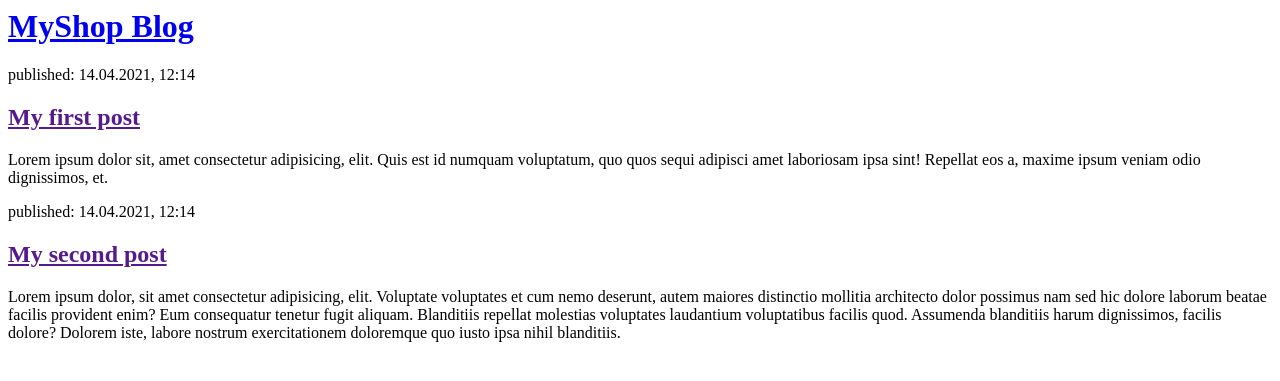
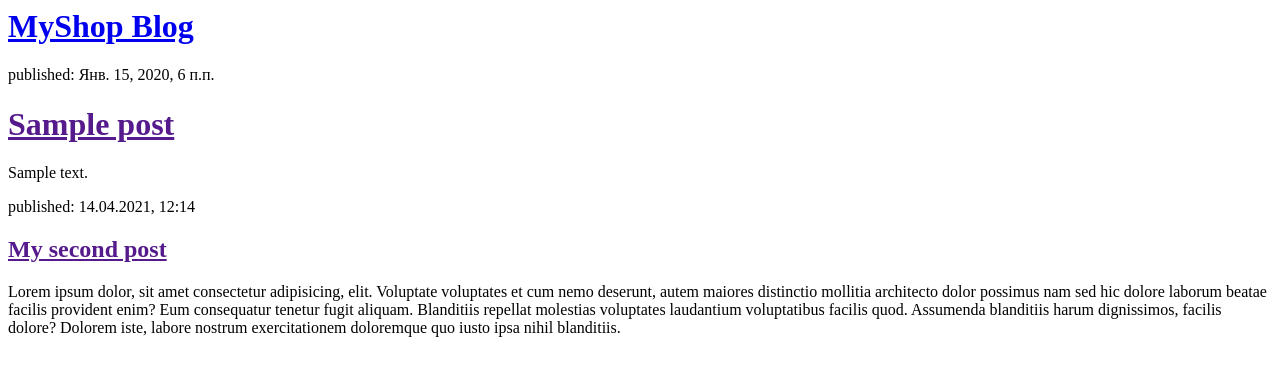
Before and after one commit to pioneerus38/my-first-blog, a Django app: page / in a window 1280 px wide. Shown: the top 381 px of the page. Run offline with Django 3.2, Linux system fonts and the light colour scheme; tables that the repository leaves empty hold one stand-in row (values such as "Sample post").

Commit message:
Modified templates to display posts from database

```diff
--- a/blog/templates/blog/post_list.html
+++ b/blog/templates/blog/post_list.html
@@ -7,11 +7,15 @@
             <h1><a href="/">MyShop Blog</a></h1>
         </div>
 
-        <div>
-            <p>published: 14.04.2021, 12:14</p>
-            <h2><a href="">My first post</a></h2>
-            <p>Lorem ipsum dolor sit, amet consectetur adipisicing, elit. Quis est id numquam voluptatum, quo quos sequi adipisci amet laboriosam ipsa sint! Repellat eos a, maxime ipsum veniam odio dignissimos, et.</p>
-        </div>
+        <!-- <div> -->
+        {% for post in posts %}
+            <div>
+                <p>published: {{ post.published_date }}</p>
+                <h1><a href="">{{ post.title }}</a></h1>
+                <p>{{ post.text|linebreaksbr }}</p>
+            </div>
+        {% endfor %}
+        <!-- </div> -->
 
         <div>
             <p>published: 14.04.2021, 12:14</p>
--- a/blog/views.py
+++ b/blog/views.py
@@ -1,5 +1,9 @@
 from django.shortcuts import render
+from django.utils import timezone
+from .models import Post
 
 # Create your views here.
 def post_list(request):
-    return render(request, 'blog/post_list.html', {})
+    posts = Post.objects.filter(published_date__lte=timezone.now()).order_by('published_date')
+    # posts = Post.objects.order_by('title')
+    return render(request, 'blog/post_list.html', {'posts': posts})
```
